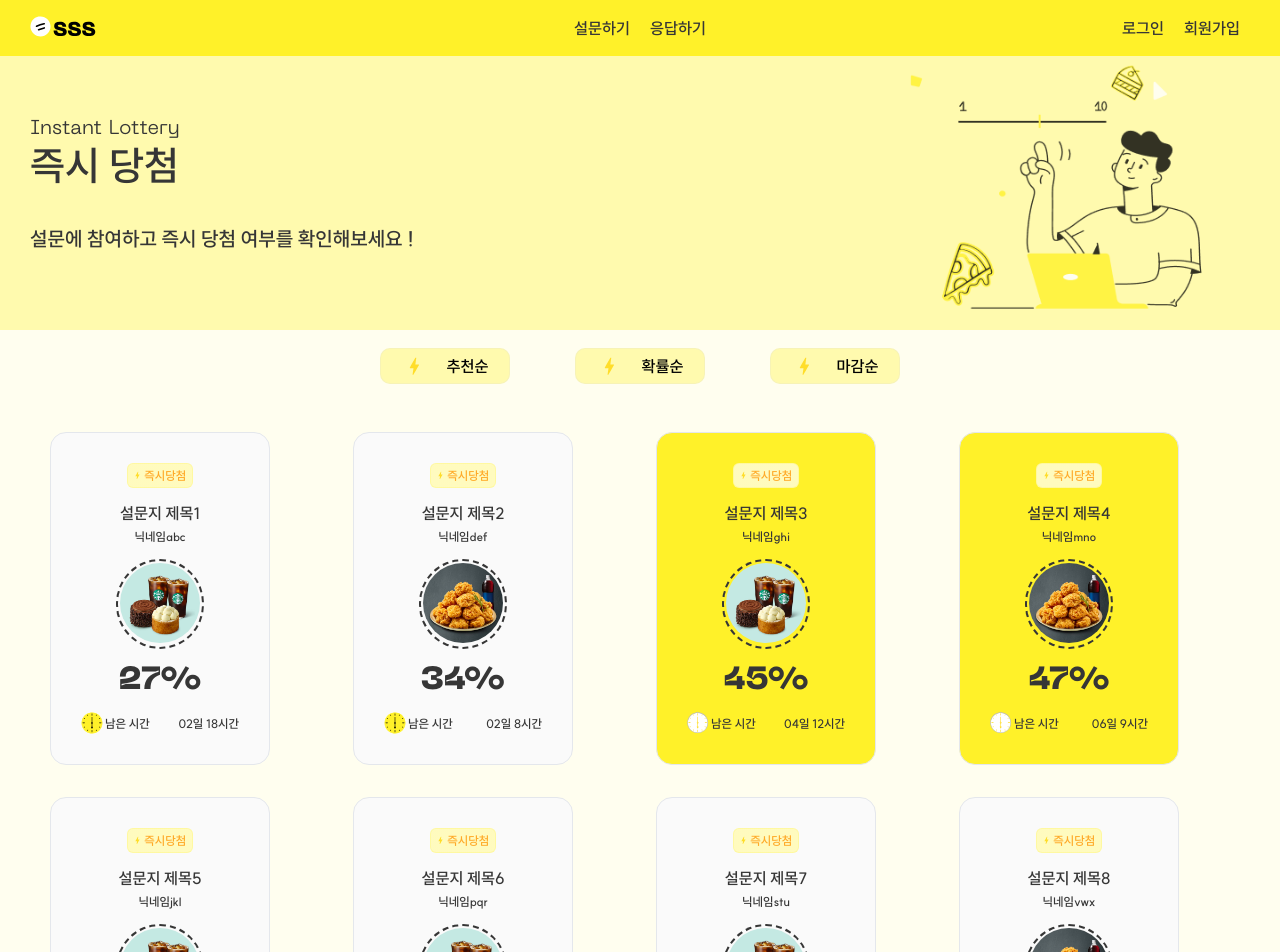
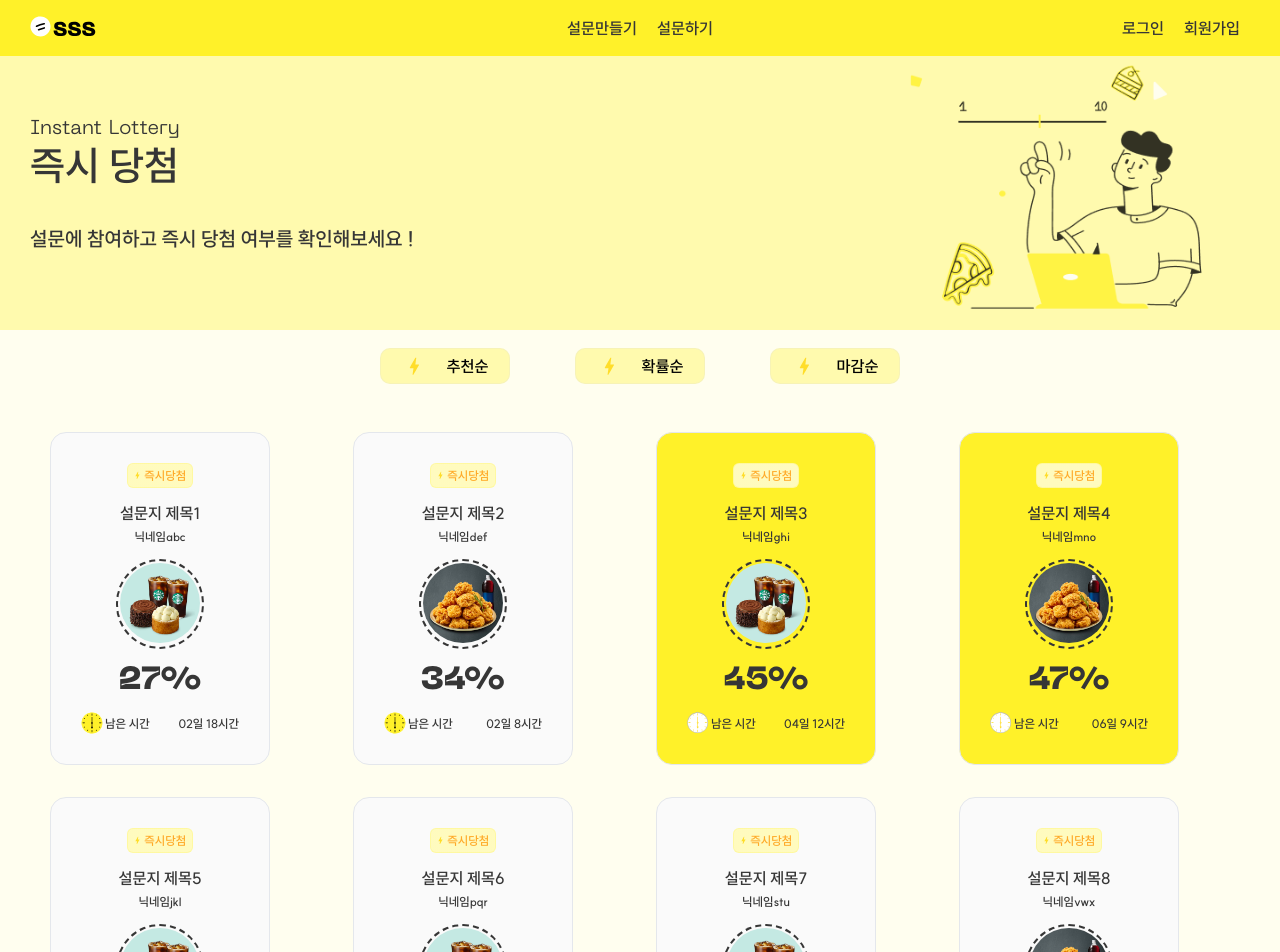
Before and after one commit to ShinJongHyuk/Special-Survey-Service, a Next.js app in the folder frontend/: page /instantWinSurveyList in a window 1280 px wide. Shown: the top 952 px of the page. Built offline with nearby package versions, Linux system fonts and the light colour scheme.

Commit message:
Feat: 페이지 이동 추가 및 수정

```diff
--- a/frontend/src/components/card/index.tsx
+++ b/frontend/src/components/card/index.tsx
@@ -39,7 +39,7 @@ const CardComponent = (props: CardType) => {
           {
             props.type === "타임어택" ? (
               parseInt(props.probability, 10) <= 40 ? (
-                <Image src="/card/card/purpleblackclock.svg" priority={true} width={22} height={22} alt="remaintime" />
+                <Image src="/card/purpleblackclock.svg" priority={true} width={22} height={22} alt="remaintime" />
               ) : (
                 <Image src="/card/purpleclock.svg" priority={true} width={22} height={22} alt="remaintime" />
               )
--- a/frontend/src/components/common/navbar/index.tsx
+++ b/frontend/src/components/common/navbar/index.tsx
@@ -14,8 +14,8 @@ const NavbarComponent = () => {
         </Link>
 
         <div style={{ width: "60%", display: "flex", justifyContent: "center" }}>
-          <StyledNavLink href="/">설문하기</StyledNavLink>
-          <StyledNavLink href="/instantWinSurveyList">응답하기</StyledNavLink>
+          <StyledNavLink href="/">설문만들기</StyledNavLink>
+          <StyledNavLink href="/instantWinSurveyList">설문하기</StyledNavLink>
         </div>
         <div style={{ width: "20%", display: "flex", justifyContent: "end" }}>
           <StyledNavLink href="/login">로그인</StyledNavLink>
--- a/frontend/src/pageComponents/instantWinSurveyList/InstantWinSurveyList.tsx
+++ b/frontend/src/pageComponents/instantWinSurveyList/InstantWinSurveyList.tsx
@@ -4,7 +4,7 @@ import styled, { css } from "styled-components";
 
 const StyledList = styled.div`
   display: grid;
-  margin: 30px 50px;
+  padding: 30px 50px;
   grid-template-columns: repeat(auto-fill, minmax(260px, 1fr));
   justify-content: start;
   grid-gap: 2rem;
--- a/frontend/src/pageComponents/timeattackSurveyList/TimeattackSurveyList.tsx
+++ b/frontend/src/pageComponents/timeattackSurveyList/TimeattackSurveyList.tsx
@@ -4,7 +4,7 @@ import styled, { css } from "styled-components";
 
 const StyledList = styled.div`
   display: grid;
-  margin: 30px 50px;
+  padding: 30px 50px;
   grid-template-columns: repeat(auto-fill, minmax(260px, 1fr));
   justify-content: start;
   grid-gap: 2rem;
--- a/frontend/src/pageComponents/timeattackSurveyList/index.tsx
+++ b/frontend/src/pageComponents/timeattackSurveyList/index.tsx
@@ -14,13 +14,13 @@ const TimeattackSurveyList = () => {
             <Banner></Banner>
             <StyledSortingMethodList>
                 <div style={{ width: "130px", height: "36px" }}>
-                    <Button icon="/card/bluecard/bolt.svg" use="sortingPurple" label="추천순" onClick={() => setSortType("recommend")}></Button>
+                    <Button icon="/card/bluebolt.svg" use="sortingPurple" label="추천순" onClick={() => setSortType("recommend")}></Button>
                 </div>
                 <div style={{ width: "130px", height: "36px" }}>
-                    <Button icon="/card/bluecard/bolt.svg" use="sortingPurple" label="확률순" onClick={() => setSortType("percent")}></Button>
+                    <Button icon="/card/bluebolt.svg" use="sortingPurple" label="확률순" onClick={() => setSortType("percent")}></Button>
                 </div>
                 <div style={{ width: "130px", height: "36px" }} >
-                    <Button icon="/card/bluecard/bolt.svg" use="sortingPurple" label="마감순" onClick={() => setSortType("deadLine")}></Button>
+                    <Button icon="/card/bluebolt.svg" use="sortingPurple" label="마감순" onClick={() => setSortType("deadLine")}></Button>
                 </div>
             </StyledSortingMethodList>
             <StyledList>
```
Also changed, not shown: frontend/src/pageComponents/mainPage/components/timeattack/index.tsx (+7 -2 lines).
